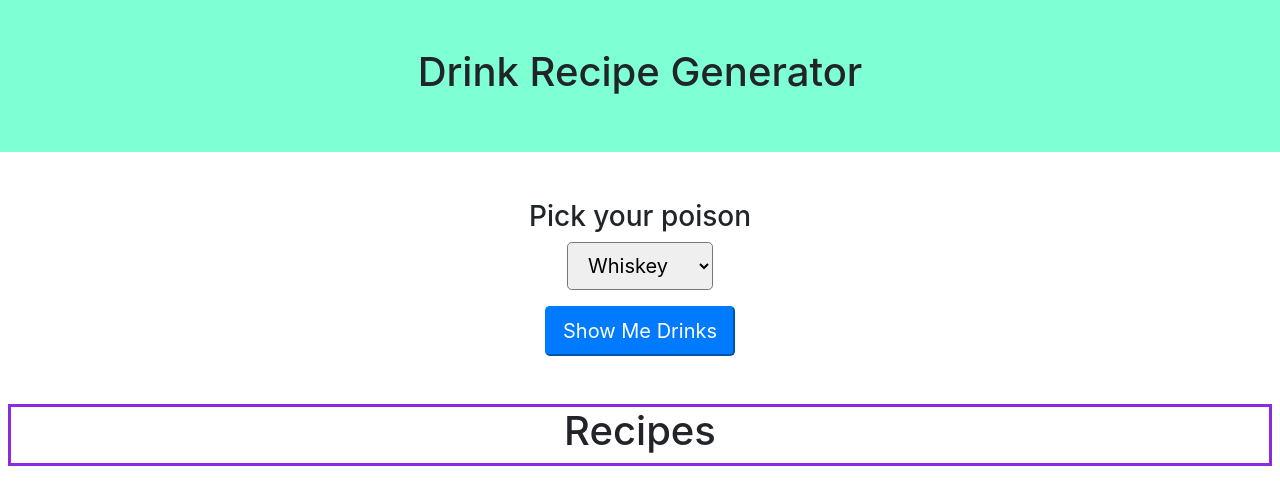
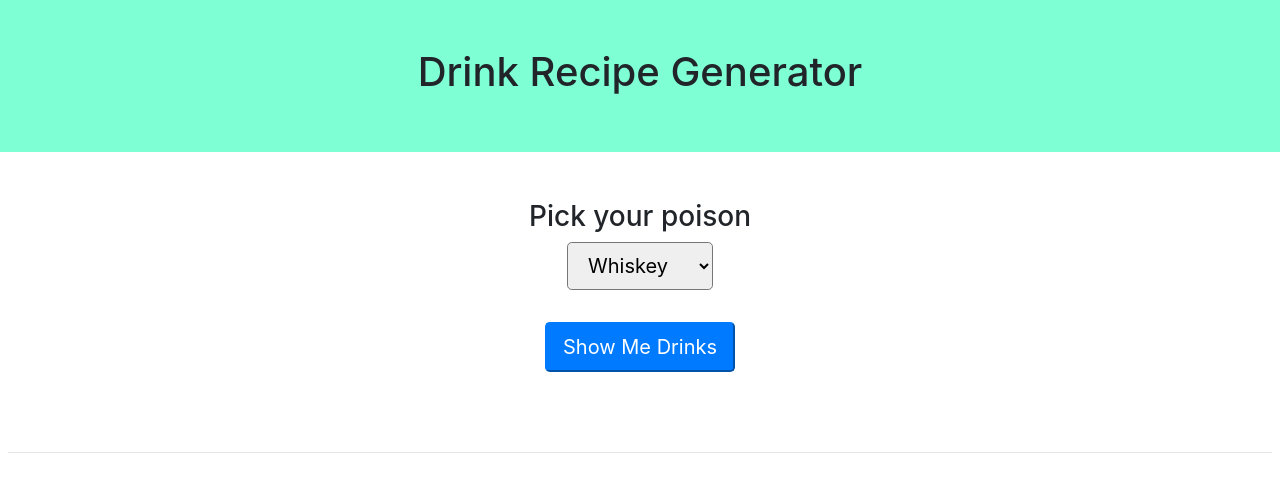
Before and after one commit to brittanyjoiner15/drink-generator, a React (Create React App) app: page / in a window 1280 px wide. Shown: the top 504 px of the page. Built offline with nearby package versions, Linux system fonts and the light colour scheme.

Commit message:
some styling

```diff
--- a/src/App.css
+++ b/src/App.css
@@ -19,6 +19,11 @@
 .drinkBox {
   border-style: solid;
   border-color: palevioletred;
+}
+
+.drinkImg {
+  border-right-color: grey;
+  border-right-style: solid;
 }
 
 @media (prefers-reduced-motion: no-preference) {
--- a/src/components/ChooseDrink.js
+++ b/src/components/ChooseDrink.js
@@ -24,7 +24,7 @@ export class ChooseDrink extends React.Component {
                 </select>
               </div>
               {/* to do - add button event to run above function */}
-              <button type="submit" className="btn-primary btn-lg">
+              <button type="submit" className="btn-primary btn-lg my-3">
                 Show Me Drinks
               </button>
             </form>
--- a/src/components/RecipeBox.js
+++ b/src/components/RecipeBox.js
@@ -12,24 +12,23 @@ export class RecipeBox extends React.Component {
     });
 
     return (
-      <div className="Container mx-2 recipeBox">
-        <div className="Row">
-          <div ClassName="Col">
-            <h1>Recipes</h1>
-          </div>
-        </div>
-
+      <div className="Container mx-2">
+        <hr />
         {filteredDrinks.map((drink, i) => {
           return (
             <div className="row">
-              <div className="col m-3 drinkBox p-2" key={drink.name}>
-                <h4>{drink.name}</h4>
+              <div className="col m-3 drinkBox p-4" key={drink.name}>
+                <h2>
+                  <em>{drink.name}</em>
+                </h2>
+                <hr />
                 <div className="Row d-flex p-3">
-                  <div className="col-md-6">
-                    <img src={drink.image} width="50%" />
+                  <div className="col-md-6  drinkImg">
+                    <img src={drink.image} width="70%" />
                   </div>
                   <div className="col-md-6">
                     <h4>{drink.ingredients.join(", ")}</h4>
+                    <br />
                     <p>{drink.directions}</p>
                     <a href={drink.source}>Source</a>
                   </div>
```
